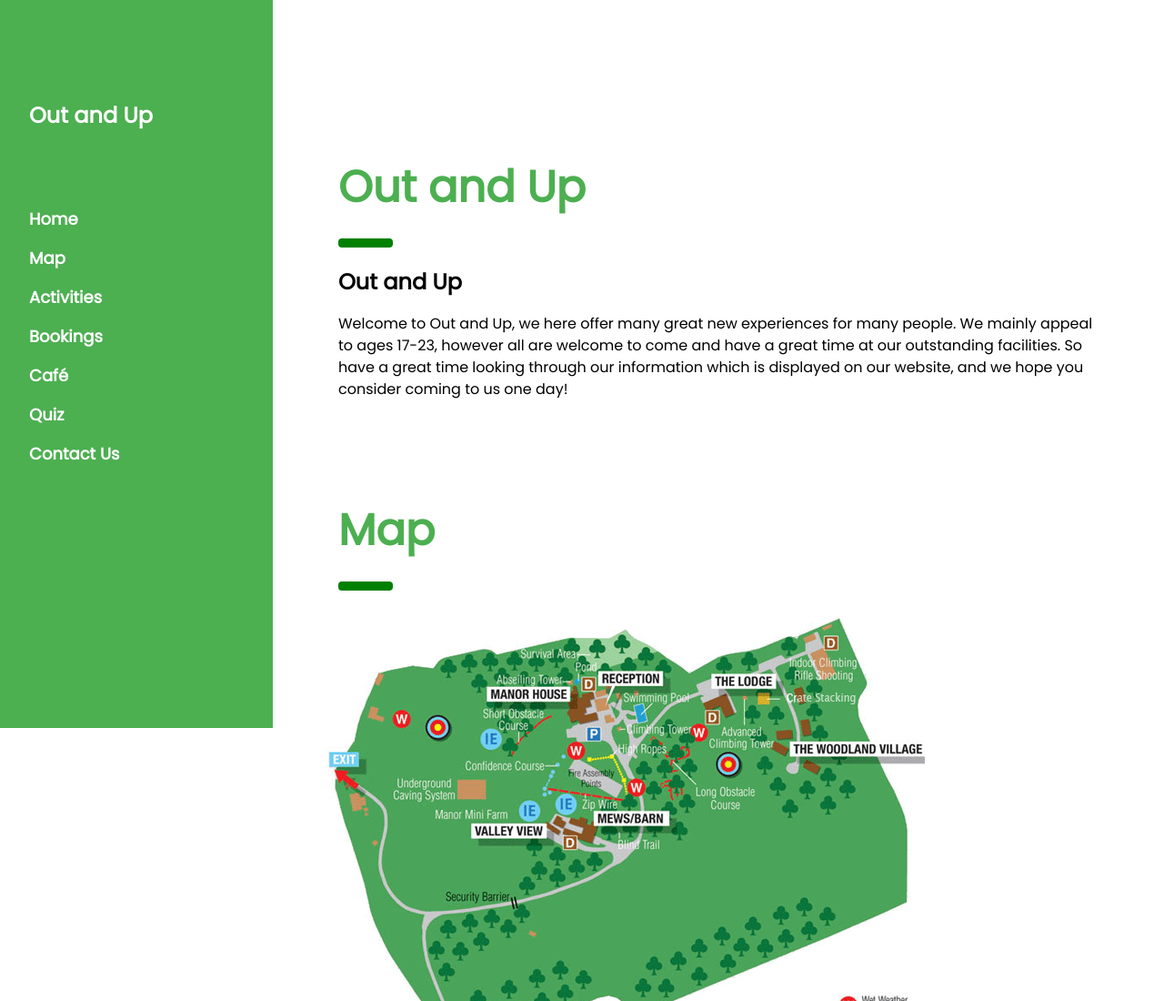
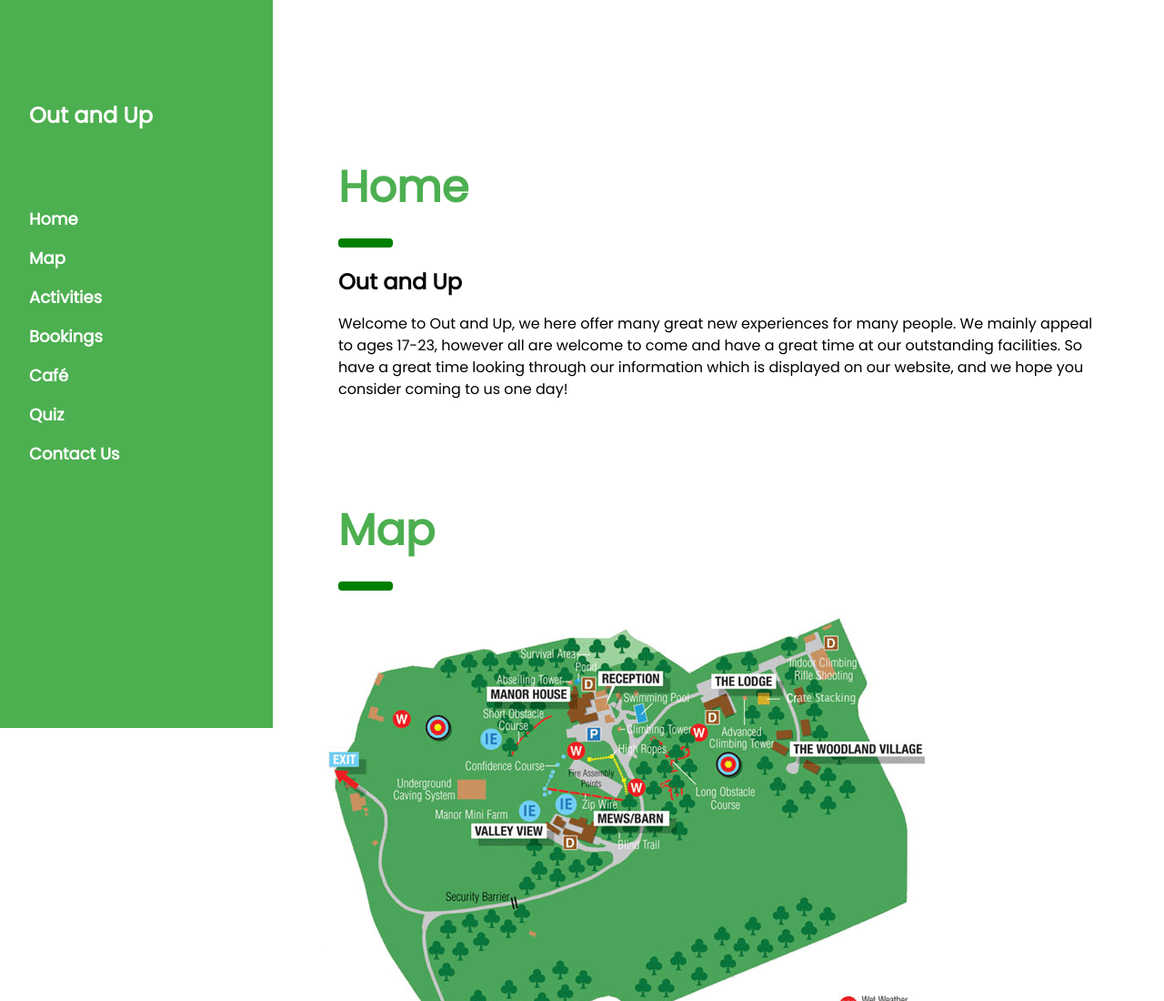
Before and after one commit to StarKus27/outandup, a website: page index.html in a window 1280 px wide. Shown: the top 1100 px of the page at 91% size. Drawn offline with nearby package versions, Linux system fonts and the light colour scheme.

Commit message:
Update index.html

```diff
--- a/index.html
+++ b/index.html
@@ -51,7 +51,7 @@ textarea {
     <!-- Home -->
     <div class="w3-container" style="margin-top:80px" id="Home">
     <div class="w3-container" style="margin-top:80px" id="Home">
-    <h1 class="w3-xxxlarge w3-text-green"><b>Out and Up</b></h1>
+    <h1 class="w3-xxxlarge w3-text-green"><b>Home</b></h1>
     <hr style="width:50px;border:5px solid green" class="w3-round">
       <h3> <b>Out and Up </b></h3>
       <p>
```
